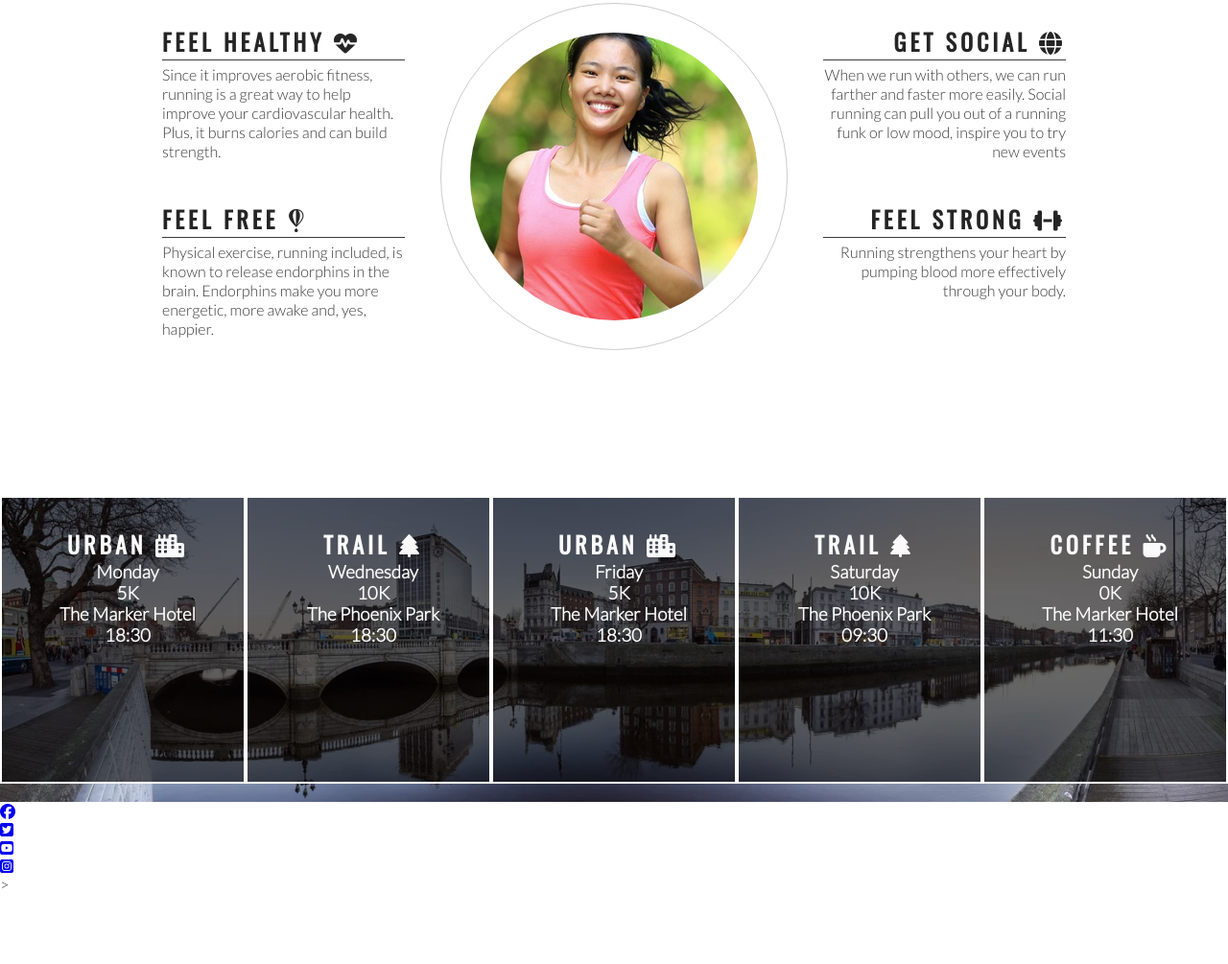
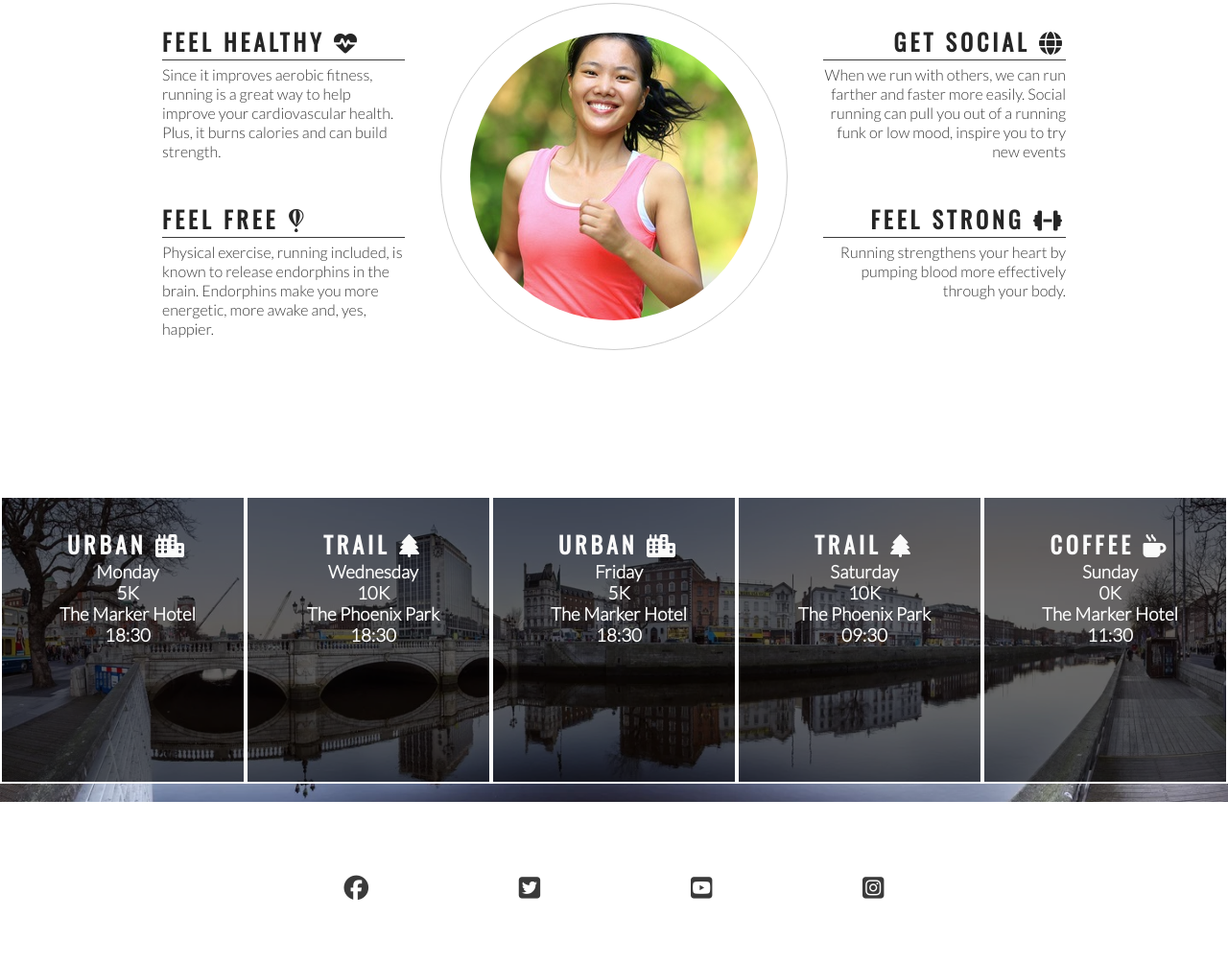
Before and after one commit to david-maddison/loverunning, a plain HTML site: page index.html in a window 1280 px wide. Shown: the part 778-1783 px from the top of the page at 96% size. Before the commit the page ends 1709 px from the top, so only its background shows below. Drawn offline with nearby package versions, Linux system fonts and the light colour scheme.

Commit message:
Add style to media icons in footer

```diff
--- a/assets/css/style.css
+++ b/assets/css/style.css
@@ -219,3 +219,24 @@ hr {
 #times h2 {
     color: #fafafa;
 }
+
+/* footer */
+
+footer {
+    height: 150px;
+}
+
+.social-networks {
+    text-align: center;
+}
+
+.social-networks > li {
+    display: inline;
+}
+
+.social-networks i {
+    font-size: 160%;
+    margin: 1%;
+    padding: 5%;
+    color: #3a3a3a;
+}
--- a/index.html
+++ b/index.html
@@ -122,7 +122,7 @@
         </div>>
     </section>
     <footer>
-        <ul>
+        <ul class="social-networks">
             <li>
                 <a href="https://facebook.com" target="_blank" rel="noopener" aria-label="Visit our Facebook page (opens in a new tab)"><i class="fab fa-facebook"></i></a>
             </li>
@@ -135,7 +135,7 @@
             <li>
                 <a href="https://instagram.com" target="_blank" rel="noopener" aria-label="Visit our Instagram page (opens in a new tab)"><i class="fab fa-instagram-square"></i></a>
             </li>
-        </ul>>
+        </ul>
     </footer>
 
     <!-- font awesome script-->
```
